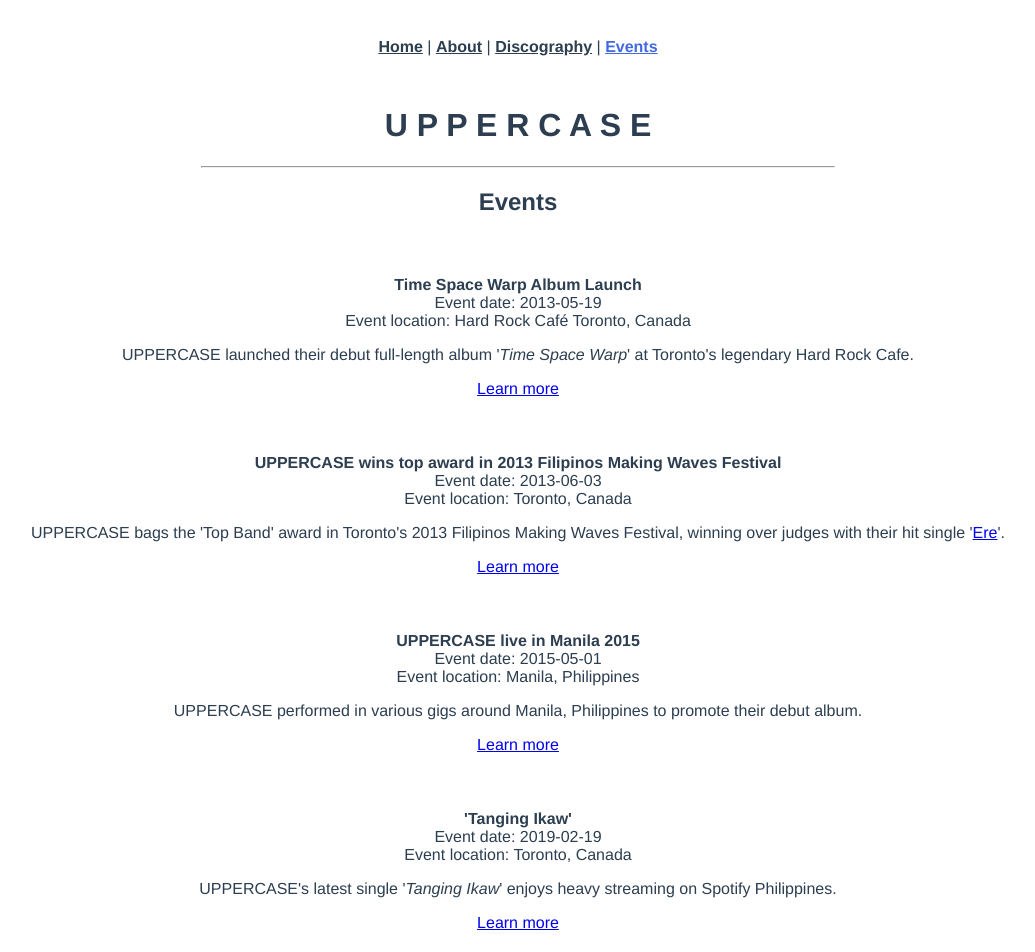
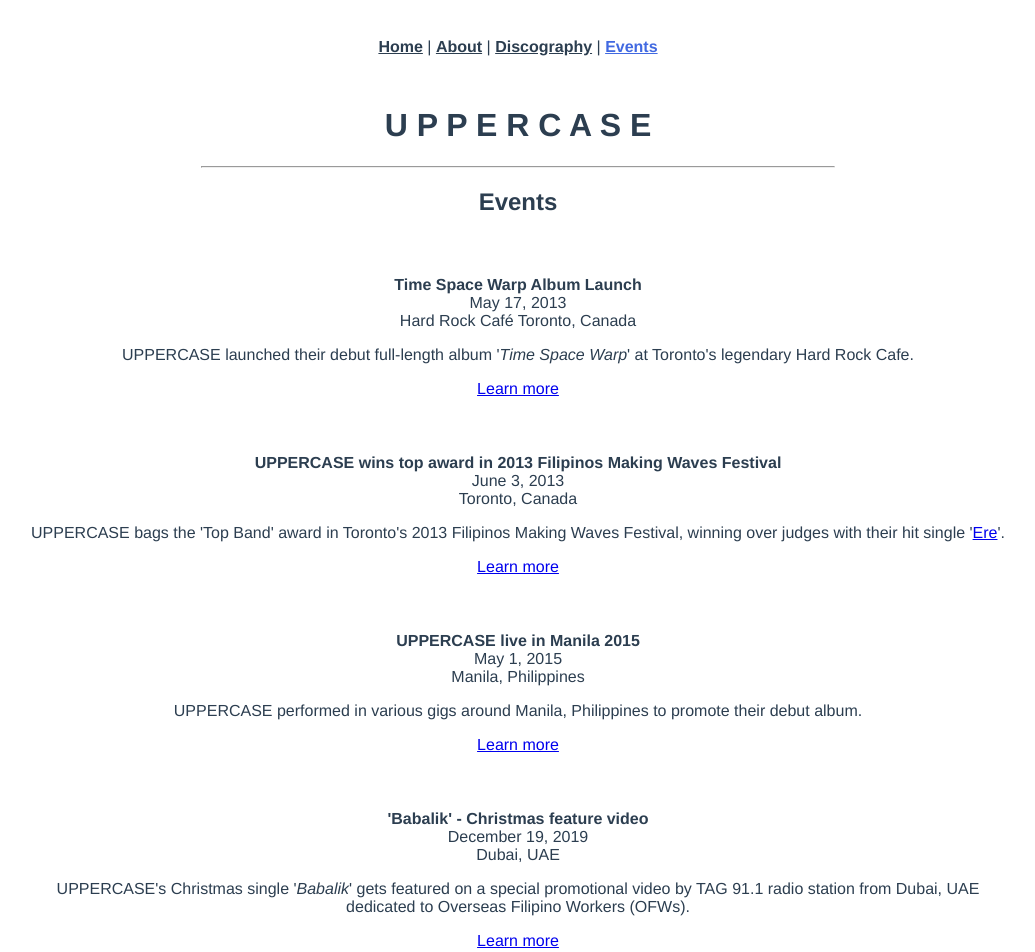
Before and after one commit to markdeleon01/uppercaseband-vue2, a Vue app: page /#/events in a window 1280 px wide. Shown: the top 952 px of the page, without its empty margins (122-1157 px from the left). Built offline with nearby package versions, Linux system fonts and the light colour scheme; data requests are answered from the project's data file.

Commit message:
Styling tweaks and refactoring

```diff
--- a/db.json
+++ b/db.json
@@ -25,35 +25,35 @@
     {
       "title": "'Time Space Warp'",
       "releaseType": "ALBUM",
-      "releaseDate": "2013-05-17",
+      "releaseDate": "May 17 2013",
       "imageUrl": "timespacewarp_albumcover.png",
       "spotifyUrl": "https://open.spotify.com/album/42XqkGCyqyjzf4kB0kFdvu?si=tn4ChbihRoy9PIfaSjPyYg"
     },
     {
       "title": "'Ere'",
       "releaseType": "SINGLE",
-      "releaseDate": "2013-06-03",
+      "releaseDate": "Dec 02 2014",
       "imageUrl": "ere_cover.png",
       "spotifyUrl": "https://open.spotify.com/track/1QIwnzacd5KVjLsf3CZK2Y?si=25c450d9ed8f4623"
     },
     {
       "title": "'Bukas Makalawa'",
       "releaseType": "EP",
-      "releaseDate": "2017-01-01",
+      "releaseDate": "Mar 26 2017",
       "imageUrl": "bukas_makalawa.jpg",
       "spotifyUrl": "https://open.spotify.com/album/4233FXws5N1g4lcllYxram?si=10Ka3-G2SxCWFJ6AjEdhag"
     },
     {
       "title": "'Babalik'",
       "releaseType": "SINGLE",
-      "releaseDate": "2017-12-02",
+      "releaseDate": "Dec 02 2017",
       "imageUrl": "ub_babalik_cover.jpg",
       "spotifyUrl": "https://open.spotify.com/album/4fvgQ2m4ukSzEzHZATEMDc?si=zNMTPrCuTXS0fTCS_tbZrQ"
     },
     {
       "title": "'Tanging Ikaw'",
       "releaseType": "SINGLE",
-      "releaseDate": "2019-02-09",
+      "releaseDate": "Feb 09 2019",
       "imageUrl": "tanging-ikaw-cover-artwork.png",
       "spotifyUrl": "https://open.spotify.com/album/4qkXXPQF8aiScuCMRuiqM1?si=iRCaY-2kQ9qZp740G-VodQ"
     }
@@ -63,7 +63,7 @@
       "id": "101",
       "title": "Time Space Warp Album Launch",
       "location": "Hard Rock Café Toronto, Canada",
-      "date": "2013-05-19",
+      "date": "May 17 2013",
       "imageUrl": "tsw-album-launch.png",
       "content": "<p>UPPERCASE launched their debut full-length album '<i>Time Space Warp</i>' at Toronto's legendary Hard Rock Cafe.</p>",
       "externalUrl": "https://www.youtube.com/watch?v=yNt0JV8or3k&list=PL0AgfLYM2K_sKTvDMqLY4sDr8Pi1zadB0"
@@ -72,7 +72,7 @@
       "id": "102",
       "title": "UPPERCASE wins top award in 2013 Filipinos Making Waves Festival",
       "location": "Toronto, Canada",
-      "date": "2013-06-03",
+      "date": "Jun 03 2013",
       "imageUrl": "fmwf-2013.png",
       "content": "<p>UPPERCASE bags the 'Top Band' award in Toronto's 2013 Filipinos Making Waves Festival, winning over judges with their hit single '<a href='https://www.youtube.com/watch?v=VcXZ34V-9SU' target='blank'>Ere</a>'.</p>",
       "externalUrl": "http://www.filipinosmakingwaves.com/uploads/2/8/7/2/2872506/web_waves_june2013.pdf"
@@ -81,16 +81,25 @@
       "id": "201",
       "title": "UPPERCASE live in Manila 2015",
       "location": "Manila, Philippines",
-      "date": "2015-05-01",
+      "date": "May 01 2015",
       "imageUrl": "uppercase-manila-2015.png",
       "content": "<p>UPPERCASE performed in various gigs around Manila, Philippines to promote their debut album.</p>",
       "externalUrl": "https://www.youtube.com/watch?v=NDxchZL_qCQ"
     },
     {
+      "id": "401",
+      "title": "'Babalik' - Christmas feature video",
+      "location": "Dubai, UAE",
+      "date": "Dec 19 2019",
+      "imageUrl": "ub_babalik_cover.jpg",
+      "content": "<p>UPPERCASE's Christmas single '<i>Babalik</i>' gets featured on a special promotional video by TAG 91.1 radio station from Dubai, UAE dedicated to Overseas Filipino Workers (OFWs).</p>",
+      "externalUrl": "https://fb.watch/2wBYilLHEB/"
+    },
+    {
       "id": "501",
       "title": "'Tanging Ikaw'",
       "location": "Toronto, Canada",
-      "date": "2019-02-19",
+      "date": "Feb 9 2019",
       "imageUrl": "tanging-ikaw.png",
       "content": "<p>UPPERCASE's latest single '<i>Tanging Ikaw</i>' enjoys heavy streaming on Spotify Philippines.</p>",
       "externalUrl": "https://www.youtube.com/watch?v=KWHDtXBoa2o"
--- a/src/App.vue
+++ b/src/App.vue
@@ -22,6 +22,7 @@ export default {
   -moz-osx-font-smoothing: grayscale;
   text-align: center;
   color: #2c3e50;
+  display: grid;
 }
 
 #nav {
--- /dev/null
+++ b/src/components/DiscographyListing.vue
@@ -0,0 +1,41 @@
+<template>
+  <p>
+    <img class="release-thumbnail" :src="release.imageUrl" /><br />
+    <span class="release-title">{{ release.title }}</span
+    ><br />
+    <span class="release-date">Released: {{ formattedDate }}</span
+    ><br />
+    <a :href="release.spotifyUrl" target="_blank">Listen on Spotify</a>
+  </p>
+</template>
+
+<script>
+import { dateFormatMixin } from '../mixins/dateFormatMixin.js'
+
+export default {
+  props: {
+    release: Object
+  },
+  mixins: [dateFormatMixin],
+  computed: {
+    formattedDate() {
+      return this.formatDate(this.release.releaseDate)
+    }
+  }
+}
+</script>
+
+<style scoped>
+.release-item {
+  padding-top: 20px;
+  padding-bottom: 20px;
+}
+.release-thumbnail {
+  width: 300px;
+  height: 300px;
+  padding-bottom: 10px;
+}
+.release-title {
+  font-weight: bold;
+}
+</style>
--- /dev/null
+++ b/src/components/EventListing.vue
@@ -0,0 +1,36 @@
+<template>
+  <p>
+    <span class="event-title">{{ event.title }}</span
+    ><br />
+    <span class="event-date">{{ formattedDate }}</span
+    ><br />
+    <span class="event-location">{{ event.location }}</span
+    ><br />
+    <span class="event-content" v-html="event.content"></span>
+    <a class="event-url" :href="event.externalUrl" target="_blank"
+      >Learn more</a
+    >
+  </p>
+</template>
+
+<script>
+import { dateFormatMixin } from '../mixins/dateFormatMixin.js'
+
+export default {
+  props: {
+    event: Object
+  },
+  mixins: [dateFormatMixin],
+  computed: {
+    formattedDate() {
+      return this.formatDate(this.event.date)
+    }
+  }
+}
+</script>
+
+<style scoped>
+.event-title {
+  font-weight: bold;
+}
+</style>
--- /dev/null
+++ b/src/mixins/dateFormatMixin.js
@@ -0,0 +1,12 @@
+export const dateFormatMixin = {
+  methods: {
+    formatDate(value) {
+      const date = new Date(value)
+      return date.toLocaleString(['en-US'], {
+        month: 'long',
+        day: 'numeric',
+        year: 'numeric'
+      })
+    }
+  }
+}
--- a/src/views/About.vue
+++ b/src/views/About.vue
@@ -14,6 +14,8 @@
       <p>
         Formed in 2009, UPPERCASE is a Filipino-Canadian alternative pop rock
         indie band from Toronto, Canada pursuing Original Pilipino Music (OPM).
+      </p>
+      <p>
         Composed of Mark de Leon (vocals/guitars), Allan Lagat (bass), Joey
         Giagonia (lead guitars), and Kyle Andre (drums).
       </p>
@@ -80,18 +82,16 @@ export default {
 }
 </script>
 
-<style>
+<style scoped>
 .band-pic img {
   padding-top: 20px;
   width: 450px;
   height: 300px;
   padding-bottom: 20px;
 }
-.biography {
-  padding-left: 150px;
-  padding-right: 150px;
-}
 .biography p {
   padding-bottom: 20px;
+  padding-left: 140px;
+  padding-right: 140px;
 }
 </style>
--- a/src/views/Discography.vue
+++ b/src/views/Discography.vue
@@ -3,25 +3,19 @@
     <h1>U P P E R C A S E</h1>
     <hr width="50%" align="center" />
     <h2>Discography</h2>
-    <p
+    <DiscographyListing
       class="release-item"
       v-for="release in discography.releases"
       :key="release.title"
-    >
-      <img class="release-thumbnail" :src="release.imageUrl" /><br />
-      <span
-        ><b>{{ release.title }}</b></span
-      ><br />
-      <span>Released: {{ release.releaseDate }}</span
-      ><br />
-      <a :href="release.spotifyUrl" target="_blank">Listen on Spotify</a>
-    </p>
+      :release="release"
+    />
   </div>
 </template>
 
 <script>
 import { mapState } from 'vuex'
 import store from '@/store/index.js'
+import DiscographyListing from '@/components/DiscographyListing.vue'
 
 function getReleases(next) {
   // call module action
@@ -47,6 +41,9 @@ export default {
   beforeRouteUpdate(routeTo, routeFrom, next) {
     getReleases(next)
   },
+  components: {
+    DiscographyListing
+  },
   computed: {
     // map store module and expose to component as data
     ...mapState(['discography'])
@@ -54,14 +51,4 @@ export default {
 }
 </script>
 
-<style scoped>
-.release-item {
-  padding-top: 20px;
-  padding-bottom: 20px;
-}
-.release-thumbnail {
-  width: 300px;
-  height: 300px;
-  padding-bottom: 10px;
-}
-</style>
+<style scoped></style>
--- a/src/views/Events.vue
+++ b/src/views/Events.vue
@@ -3,23 +3,19 @@
     <h1>U P P E R C A S E</h1>
     <hr width="50%" align="center" />
     <h2>Events</h2>
-    <p class="event-item" v-for="event in events.events" :key="event.id">
-      <span
-        ><b>{{ event.title }}</b></span
-      ><br />
-      <span>Event date: {{ event.date }}</span
-      ><br />
-      <span>Event location: {{ event.location }}</span
-      ><br />
-      <span v-html="event.content"></span>
-      <a :href="event.externalUrl" target="_blank">Learn more</a>
-    </p>
+    <EventListing
+      class="event-item"
+      v-for="event in events.events"
+      :key="event.id"
+      :event="event"
+    />
   </div>
 </template>
 
 <script>
 import { mapState } from 'vuex'
 import store from '@/store/index.js'
+import EventListing from '@/components/EventListing.vue'
 
 function getEvents(next) {
   // call module action
@@ -45,6 +41,9 @@ export default {
   beforeRouteUpdate(routeTo, routeFrom, next) {
     getEvents(next)
   },
+  components: {
+    EventListing
+  },
   computed: {
     // map store module and expose to component as data
     ...mapState(['events'])
@@ -55,5 +54,7 @@ export default {
 <style scoped>
 .event-item {
   padding-top: 40px;
+  padding-left: 140px;
+  padding-right: 140px;
 }
 </style>
--- a/src/views/Home.vue
+++ b/src/views/Home.vue
@@ -42,15 +42,13 @@ export default {
 }
 </script>
 
-<style>
+<style scoped>
 .band-logo img {
   width: 450px;
   height: 300px;
 }
 .page-content {
   padding-top: 25px;
-  padding-left: 120px;
-  padding-right: 120px;
   padding-bottom: 25px;
 }
 </style>
```
